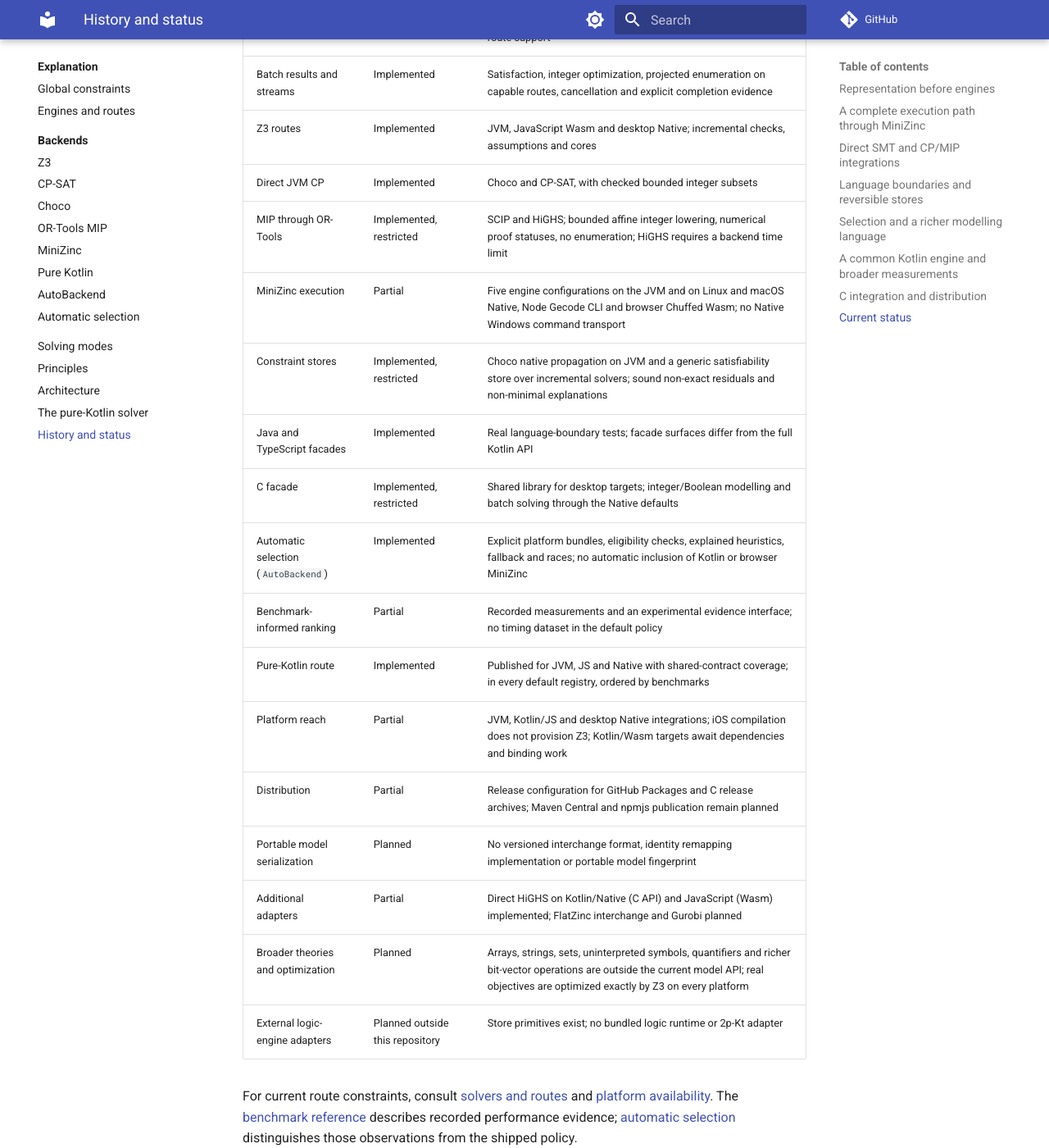
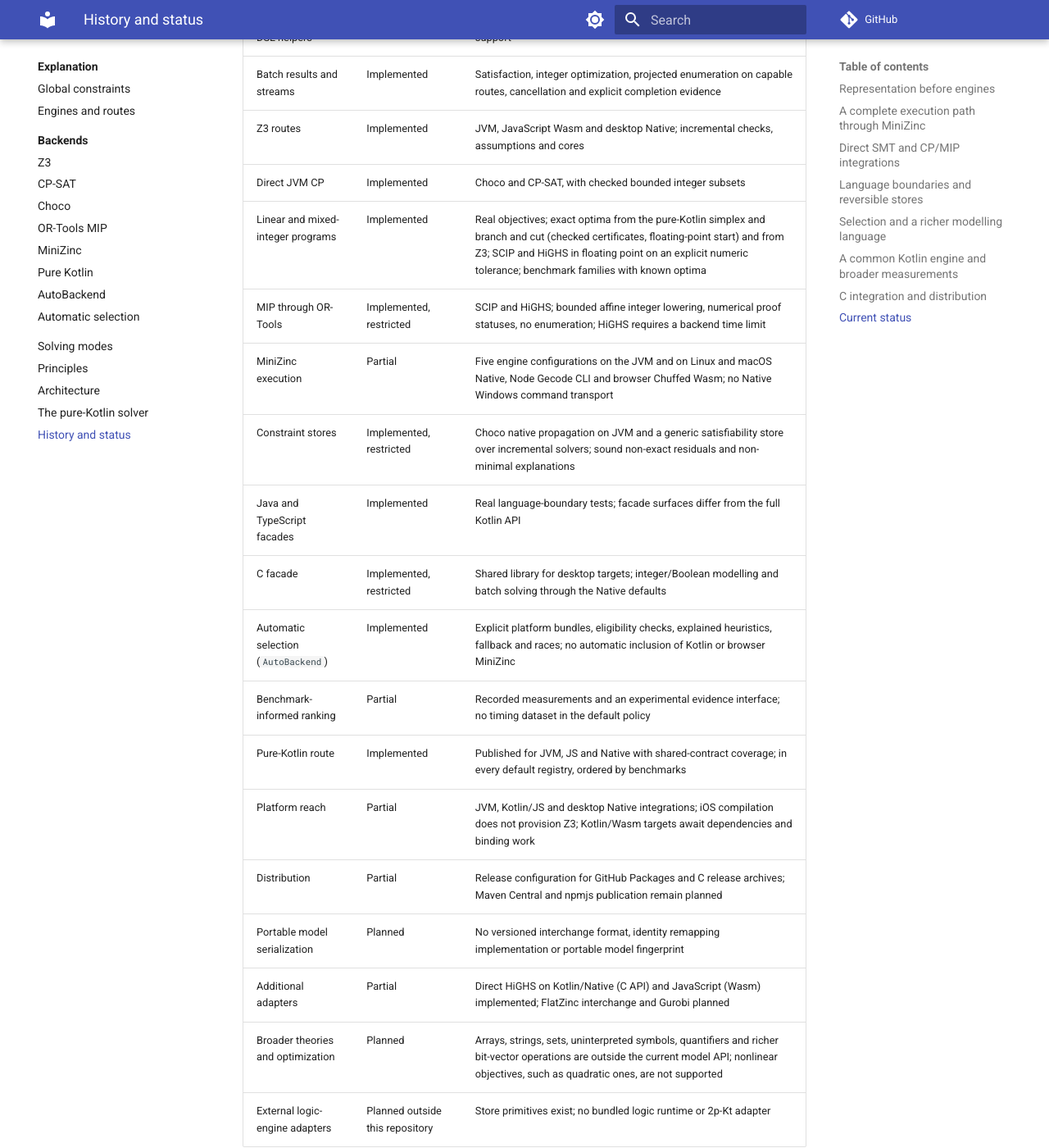
Before and after one commit to gciatto/kt-constraints, an MkDocs documentation site: the page built from documentation/docs/explanation/history-and-status.md, in a window 1280 px wide and 1400 px high, scrolled down 3376 px. Shown: the whole window at 82% size. Built offline with MkDocs 1.6.1 and Material for MkDocs 9.7.7, drawn with Linux system fonts in a browser that asks for light colours; comment, search, counter and statistics services are not loaded.

Commit message:
docs(documentation): list linear and mixed-integer programs in the status table
Co-Authored-By: Claude Opus 5.5 <noreply@anthropic.com>
Claude-Session: https://claude.ai/code/session_01X2xs6ExEnwgHgap41DajQW

```diff
--- a/documentation/docs/explanation/history-and-status.md
+++ b/documentation/docs/explanation/history-and-status.md
@@ -63,6 +63,7 @@ Release configuration adopted GitHub Packages for Maven and npm artifacts and re
 | Batch results and streams | Implemented | Satisfaction, integer optimization, projected enumeration on capable routes, cancellation and explicit completion evidence |
 | Z3 routes | Implemented | JVM, JavaScript Wasm and desktop Native; incremental checks, assumptions and cores |
 | Direct JVM CP | Implemented | Choco and CP-SAT, with checked bounded integer subsets |
+| Linear and mixed-integer programs | Implemented | Real objectives; exact optima from the pure-Kotlin simplex and branch and cut (checked certificates, floating-point start) and from Z3; SCIP and HiGHS in floating point on an explicit numeric tolerance; benchmark families with known optima |
 | MIP through OR-Tools | Implemented, restricted | SCIP and HiGHS; bounded affine integer lowering, numerical proof statuses, no enumeration; HiGHS requires a backend time limit |
 | MiniZinc execution | Partial | Five engine configurations on the JVM and on Linux and macOS Native, Node Gecode CLI and browser Chuffed Wasm; no Native Windows command transport |
 | Constraint stores | Implemented, restricted | Choco native propagation on JVM and a generic satisfiability store over incremental solvers; sound non-exact residuals and non-minimal explanations |
@@ -75,7 +76,7 @@ Release configuration adopted GitHub Packages for Maven and npm artifacts and re
 | Distribution | Partial | Release configuration for GitHub Packages and C release archives; Maven Central and npmjs publication remain planned |
 | Portable model serialization | Planned | No versioned interchange format, identity remapping implementation or portable model fingerprint |
 | Additional adapters | Partial | Direct HiGHS on Kotlin/Native (C API) and JavaScript (Wasm) implemented; FlatZinc interchange and Gurobi planned |
-| Broader theories and optimization | Planned | Arrays, strings, sets, uninterpreted symbols, quantifiers and richer bit-vector operations are outside the current model API; real objectives are optimized exactly by Z3 on every platform |
+| Broader theories and optimization | Planned | Arrays, strings, sets, uninterpreted symbols, quantifiers and richer bit-vector operations are outside the current model API; nonlinear objectives, such as quadratic ones, are not supported |
 | External logic-engine adapters | Planned outside this repository | Store primitives exist; no bundled logic runtime or 2p-Kt adapter |
 
 For current route constraints, consult [solvers and routes](../reference/solvers-and-routes.md) and [platform availability](../reference/platform-availability.md). The [benchmark reference](../reference/benchmarks.md) describes recorded performance evidence; [automatic selection](backends/selection.md) distinguishes those observations from the shipped policy.
```
